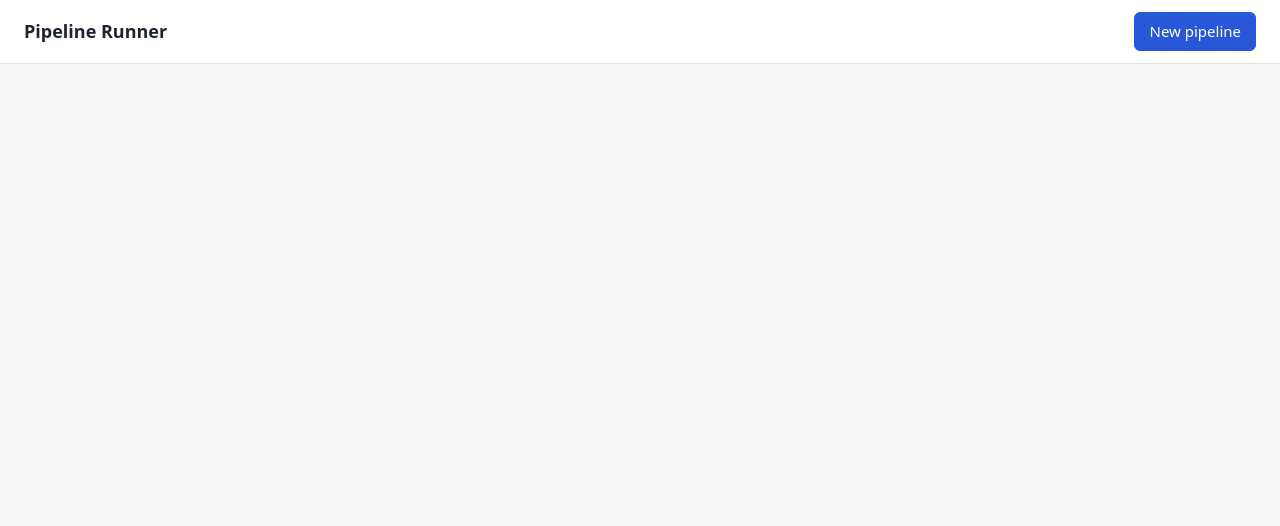
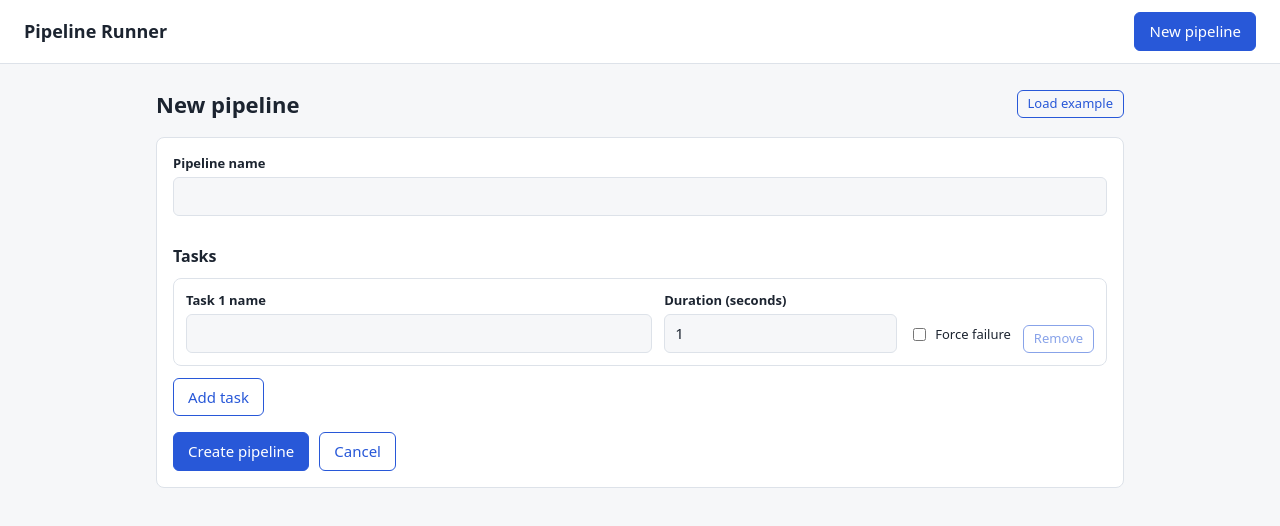
Before and after one commit to Rinston25/pipeline-runner, a Nuxt app in the folder frontend/: page /pipelines/new in a window 1280 px wide. Shown: the top 526 px of the page. Built offline with nearby package versions, Linux system fonts and the light colour scheme.

Commit message:
Add pipeline creation form

```diff
--- /dev/null
+++ b/frontend/pages/pipelines/new.vue
@@ -0,0 +1,153 @@
+<script setup>
+// Pipeline creation form. Rows are tracked by a private key so that renaming a task does
+// not break the dependencies other tasks have on it; names are resolved on submit.
+let nextKey = 1;
+const newRow = (fields = {}) => ({
+  key: nextKey++,
+  name: '',
+  durationSeconds: 1,
+  shouldFail: false,
+  dependsOn: [], // keys of other rows
+  ...fields,
+});
+
+const pipelineName = ref('');
+const rows = ref([newRow()]);
+const submitting = ref(false);
+const errorMessage = ref(null);
+const errorDetails = ref([]);
+
+function addRow() {
+  rows.value.push(newRow());
+}
+
+function removeRow(row) {
+  rows.value = rows.value.filter((other) => other.key !== row.key);
+  // Nobody may keep depending on a row that no longer exists.
+  for (const other of rows.value) {
+    other.dependsOn = other.dependsOn.filter((key) => key !== row.key);
+  }
+}
+
+function toggleDependency(row, otherKey, checked) {
+  row.dependsOn = checked
+    ? [...row.dependsOn, otherKey]
+    : row.dependsOn.filter((key) => key !== otherKey);
+}
+
+// Pre-fills a small diamond-shaped pipeline so the parallelism is easy to see.
+function loadExample() {
+  const checkout = newRow({ name: 'checkout', durationSeconds: 1 });
+  const lint = newRow({ name: 'lint', durationSeconds: 2, dependsOn: [checkout.key] });
+  const tests = newRow({ name: 'unit-tests', durationSeconds: 3, dependsOn: [checkout.key] });
+  const build = newRow({ name: 'build', durationSeconds: 2, dependsOn: [lint.key, tests.key] });
+  const deploy = newRow({ name: 'deploy', durationSeconds: 1, dependsOn: [build.key] });
+  pipelineName.value = 'Build and deploy';
+  rows.value = [checkout, lint, tests, build, deploy];
+}
+
+async function submit() {
+  errorMessage.value = null;
+  errorDetails.value = [];
+
+  const nameByKey = new Map(rows.value.map((row) => [row.key, row.name.trim()]));
+  const body = {
+    name: pipelineName.value.trim(),
+    tasks: rows.value.map((row) => ({
+      name: row.name.trim(),
+      durationMs: Math.round(Number(row.durationSeconds) * 1000),
+      shouldFail: row.shouldFail,
+      dependsOn: row.dependsOn.map((key) => nameByKey.get(key)).filter(Boolean),
+    })),
+  };
+
+  submitting.value = true;
+  try {
+    const created = await apiRequest('/api/pipelines', { method: 'POST', body });
+    await navigateTo(`/pipelines/${created.id}`);
+  } catch (failure) {
+    errorMessage.value = failure.message;
+    errorDetails.value = failure.details;
+  } finally {
+    submitting.value = false;
+  }
+}
+</script>
+
+<template>
+  <div>
+    <div class="page-header">
+      <h1>New pipeline</h1>
+      <button type="button" class="button button-secondary button-small" @click="loadExample">
+        Load example
+      </button>
+    </div>
+
+    <form class="card card-body" @submit.prevent="submit">
+      <div v-if="errorMessage" class="banner banner-failed">
+        {{ errorMessage }}
+        <ul v-if="errorDetails.length > 0">
+          <li v-for="detail in errorDetails" :key="detail">{{ detail }}</li>
+        </ul>
+      </div>
+
+      <label for="pipeline-name">Pipeline name</label>
+      <input id="pipeline-name" v-model="pipelineName" type="text" required maxlength="100" />
+
+      <h2>Tasks</h2>
+      <div v-for="(row, index) in rows" :key="row.key" class="task-row">
+        <div class="task-fields">
+          <div>
+            <label :for="`task-name-${row.key}`">Task {{ index + 1 }} name</label>
+            <input :id="`task-name-${row.key}`" v-model="row.name" type="text" required maxlength="100" />
+          </div>
+          <div>
+            <label :for="`task-duration-${row.key}`">Duration (seconds)</label>
+            <input
+              :id="`task-duration-${row.key}`"
+              v-model="row.durationSeconds"
+              type="number"
+              min="0"
+              max="600"
+              step="0.1"
+              required
+            />
+          </div>
+          <label class="checkbox">
+            <input v-model="row.shouldFail" type="checkbox" />
+            Force failure
+          </label>
+          <button
+            type="button"
+            class="button button-secondary button-small"
+            :disabled="rows.length === 1"
+            @click="removeRow(row)"
+          >
+            Remove
+          </button>
+        </div>
+
+        <div v-if="rows.length > 1" class="dependencies">
+          <span class="muted">Runs after:</span>
+          <template v-for="other in rows" :key="other.key">
+            <label v-if="other.key !== row.key" class="checkbox">
+              <input
+                type="checkbox"
+                :checked="row.dependsOn.includes(other.key)"
+                @change="toggleDependency(row, other.key, $event.target.checked)"
+              />
+              {{ other.name.trim() || `Task ${rows.indexOf(other) + 1}` }}
+            </label>
+          </template>
+        </div>
+      </div>
+
+      <button type="button" class="button button-secondary" @click="addRow">Add task</button>
+
+      <div class="form-actions">
+        <button type="submit" class="button" :disabled="submitting">Create pipeline</button>
+        <NuxtLink to="/" class="button button-secondary">Cancel</NuxtLink>
+      </div>
+    </form>
+  </div>
+</template>
```
